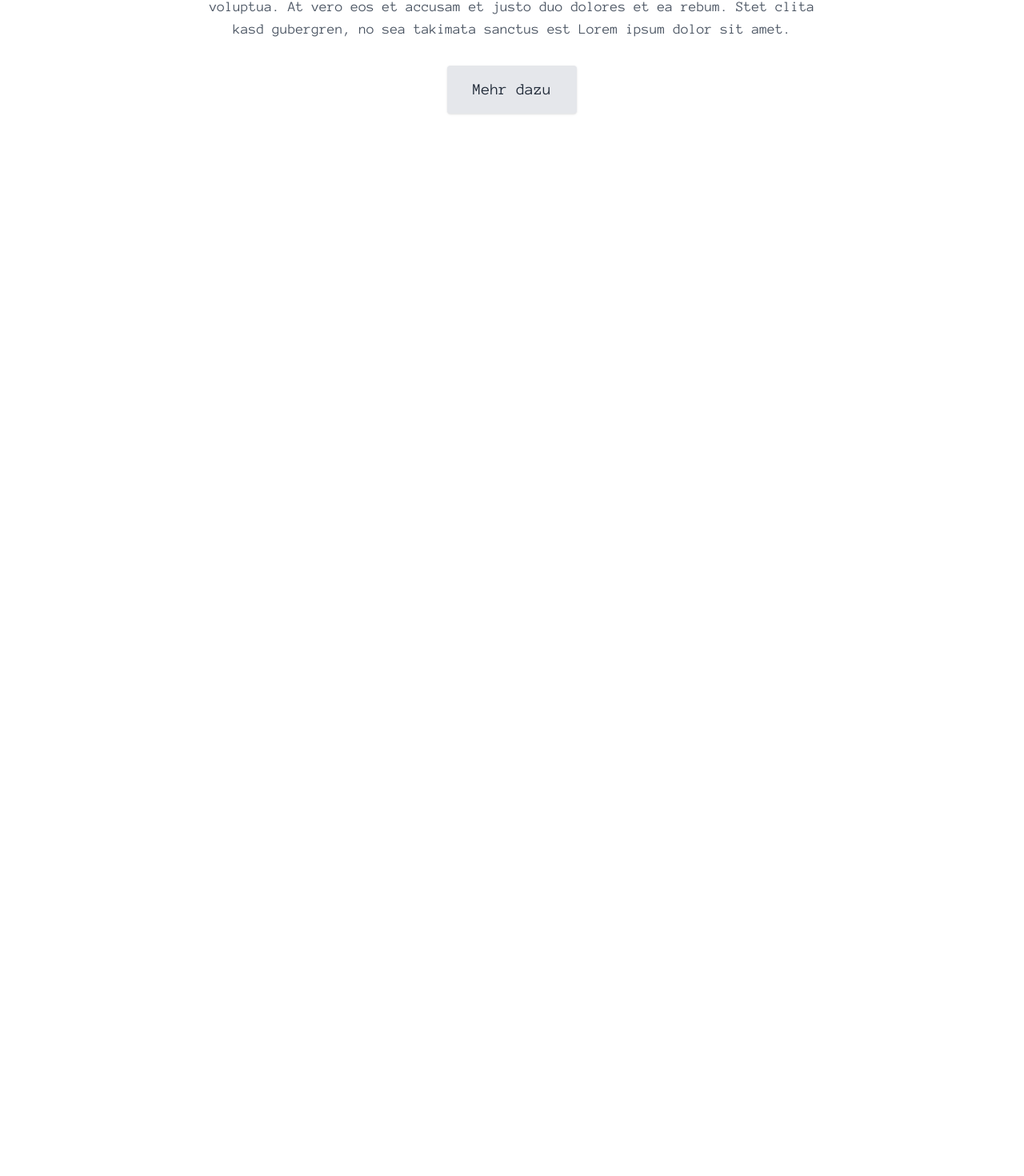
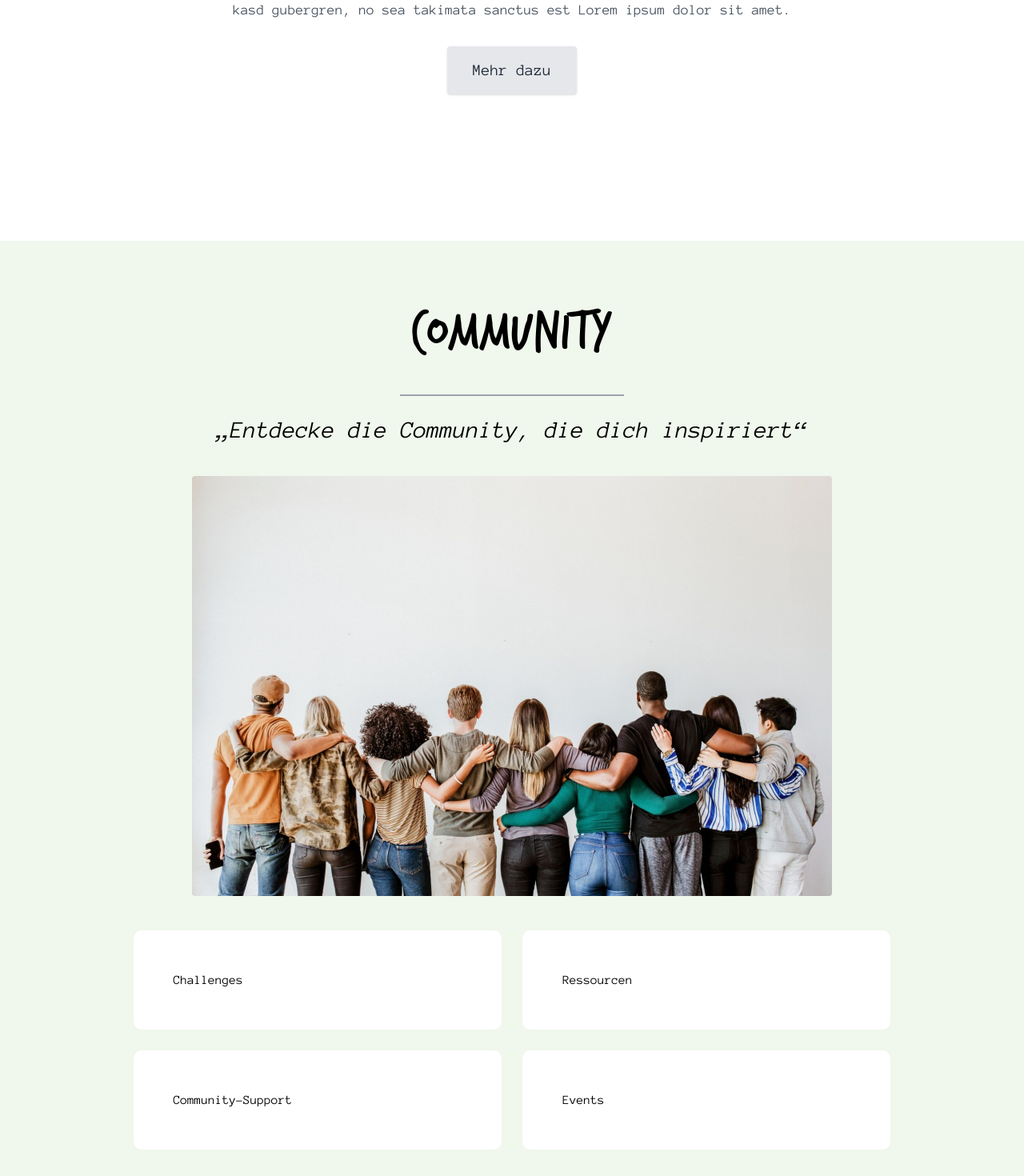
Before and after one commit to Veweevil/DMWT_Gruppe_3_Consumerlessm, a Next.js app: page / in a window 1280 px wide. Shown: the part 1164-2634 px from the top of the page at 80% size. Before the commit the page ends 1489 px from the top, so only its background shows below. Built offline with nearby package versions, Linux system fonts and the light colour scheme.

Commit message:
Community Teil weiter gemacht

```diff
--- a/src/app/components/Community.js
+++ b/src/app/components/Community.js
@@ -1,7 +1,21 @@
+import Link from "next/link";
 export default function Community() {
     return (
-<div>
-    <h1 className="font-trash-hand text-center">Community</h1>
+<div id ="community-section" className=" bg-[#F0F7EC] p-20">
+    <h1 className="mb-10 font-trash-hand text-center text-7xl">Community</h1>
+    <hr className="trennlinie"/>
+    <p className="mb-10 font-anonymous-pro text-center text-3xl italic">&bdquo;Entdecke die Community, die dich inspiriert&ldquo;</p>
+    <img className="mx-auto mb-10 rounded" src="community.jpg" alt="Peoples holding each others" width="800" height="300"></img>
+    <div className="container">
+        <h1 className ="item">Challenges</h1>
+        {/*<p>Text zu Challanges</p>*/}
+        <h1 className="item">Ressourcen</h1>
+        {/*<p>Text zu Ressourcen</p>*/}
+        <h1 className="item">Community-Support</h1>
+        {/*<p>Text zu Community-Support</p>*/}
+        <h1 className="item">Events</h1>
+        {/*<p>Text zu Events</p>*/}
+    </div>
 </div>
     );
 }
--- a/src/app/components/Header.js
+++ b/src/app/components/Header.js
@@ -2,7 +2,7 @@ import Link from 'next/link';
 
 export default function Header() {
     return (
-        <div className="navbar flex items-center justify-between bg-white px-6 py-4 border-b border-gray-200">
+        <div className="navbar flex items-center justify-between bg-white px-6 py-4 border-b border-gray-200 scroll-smooth">
             <Link href="/">
                 <img className="logo h-8 w-auto" src="/logo.ico" alt="logo" />
             </Link>
@@ -16,7 +16,10 @@ export default function Header() {
                         Kaufreue
                     </Link>
                 </li>
-                <li className="text-gray-700 hover:text-black">Community</li>
+                <li className="text-gray-700 hover:text-black">
+                    <Link href = "/#community-section">Community</Link>
+                </li>
+
                 <li>
                     <Link href="/comments" className="navLink text-gray-700 hover:text-black">
                         Kommentare
--- a/src/app/components/Kaufreue.js
+++ b/src/app/components/Kaufreue.js
@@ -9,8 +9,6 @@ export default function Kaufreue() {
             <h1 className="text-[5rem] text-black ml-2" style={{ fontFamily: 'Arial, bold-serif' }}>
                 %
             </h1>
-
-
 
 
             </div>
--- a/src/app/globals.css
+++ b/src/app/globals.css
@@ -51,3 +51,31 @@ body {
   color: var(--foreground);
   background: var(--background);
 }
+
+.trennlinie {
+  width: 25%;
+  border-top-width: 2px;
+  border-color: #9ca3af;
+  margin-bottom: 1.5rem;
+  margin-left: auto;
+  margin-right: auto;
+}
+/* Community - Argumente*/
+.container {
+  display: flex;
+  flex-direction: row; /* Die Richtung der Anordung der items ist von links nach rechts*/
+  flex-wrap: wrap; /* Die items rücken in die zweite Zeile wenn nötig*/
+  justify-content: space-evenly;
+  align-items: center;
+  width: 1000px;
+  height: 300px;
+  margin: 0 auto;
+}
+
+.item {
+  width: calc(50% - 40px);
+  padding: 50px; /* Innenabstand*/
+  background-color: white;
+  margin-bottom: 20px; /* Abstand nach unten für jedes item*/
+  border-radius: 10px;
+}
--- a/src/app/page.js
+++ b/src/app/page.js
@@ -7,11 +7,9 @@ export default function Home() {
   return (
     <div className="body">
         <div className="Header"> <Header/> </div>
-        <Hero/>
-        <Community/>
-        <div id="kaufreue-section">
-          <Kaufreue/>
-        </div>
+        <div> <Hero/> </div>
+        <div id="kaufreue-section"> <Kaufreue/> </div>
+        <div> <Community/> </div>
     </div>
-  )
+  );
 }
```
Also changed, not shown: public/community.jpg (added).
